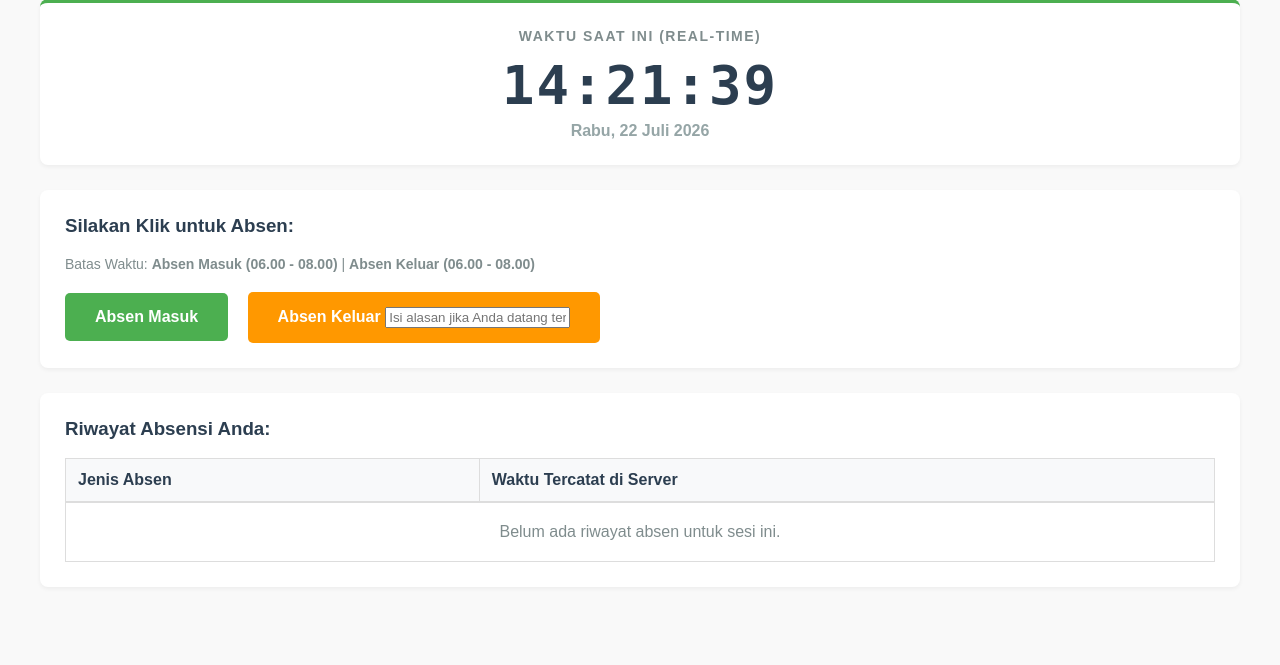
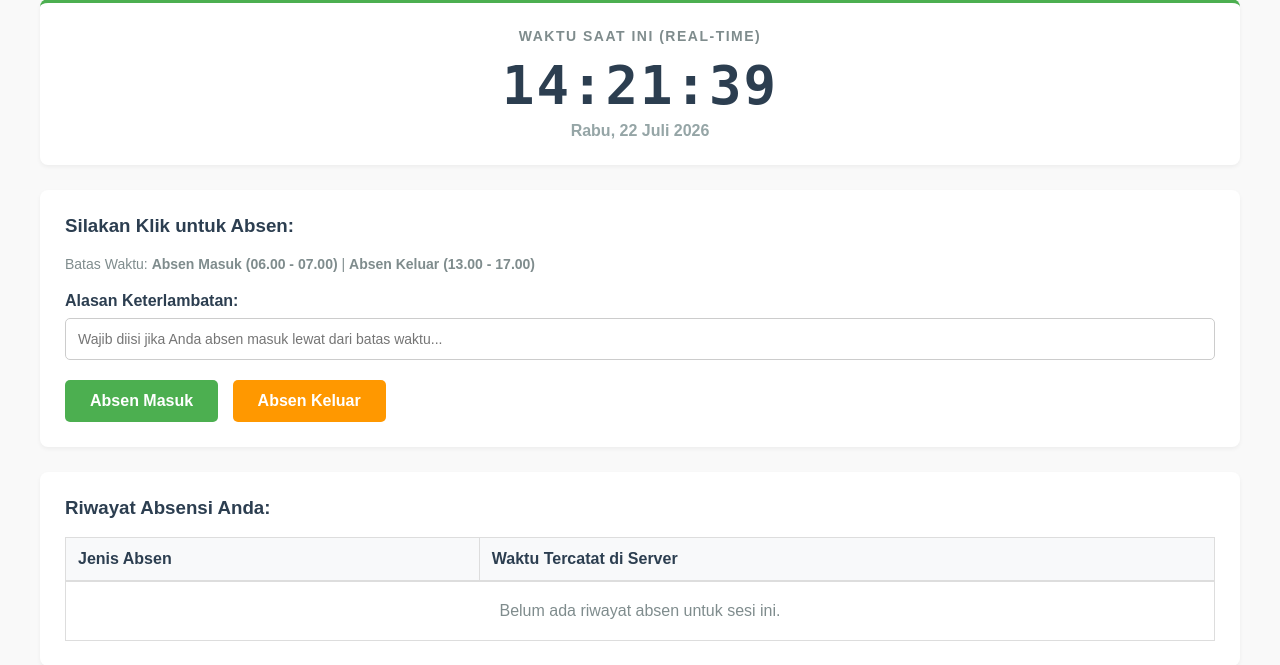
Before and after one commit to vanitas128/absen-Tim-Media, a Flask app: page /dashboard in a window 1280 px wide. Shown: the part 158-823 px from the top of the page. Before the commit the page ends 720 px from the top, so only its background shows below. Run offline with Flask 3, Linux system fonts and the light colour scheme; the visitor is signed in with stand-in values (Sample User, id 1).

Commit message:
Update dashboard.html

```diff
--- a/templates/dashboard.html
+++ b/templates/dashboard.html
@@ -5,6 +5,8 @@
     <title>Dashboard Absensi</title>
 </head>
 <body style="font-family: Arial, sans-serif; margin: 40px; background-color: #f9f9f9; color: #333;">
+
+    <!-- Header / Navbar -->
     <div style="display: flex; justify-content: space-between; align-items: center; background: white; padding: 20px; border-radius: 8px; box-shadow: 0 2px 4px rgba(0,0,0,0.05);">
         <div>
             <h2 style="margin: 0; color: #2c3e50;">Selamat datang, {{ username }}</h2>
@@ -28,7 +30,7 @@
         </div>
     {% endif %}
 
-    <!-- Notifikasi Gagal (Di luar jam absen) -->
+    <!-- Notifikasi Gagal -->
     {% if pesan_error %}
         <div style="color: #c0392b; font-weight: bold; padding: 15px; background-color: #ffebee; border-radius: 4px; margin-bottom: 20px; border-left: 5px solid #c0392b;">
             ❌ {{ pesan_error }}
@@ -39,17 +41,27 @@
     <div style="background: white; padding: 25px; border-radius: 8px; box-shadow: 0 2px 4px rgba(0,0,0,0.05); margin-bottom: 25px;">
         <h3 style="margin-top: 0; color: #2c3e50;">Silakan Klik untuk Absen:</h3>
         <p style="font-size: 14px; color: #7f8c8d; margin-bottom: 20px;">
-            Batas Waktu: <strong>Absen Masuk (06.00 - 08.00)</strong> | <strong>Absen Keluar (06.00 - 08.00)</strong>
+            Batas Waktu: <strong>Absen Masuk (06.00 - 07.00)</strong> | <strong>Absen Keluar (13.00 - 17.00)</strong>
         </p>
 
         <form method="POST">
-            <button type="submit" name="jenis_absen" value="Masuk" style="padding: 15px 30px; background-color: #4CAF50; color: white; border: none; border-radius: 5px; font-size: 16px; cursor: pointer; font-weight: bold; transition: 0.2s;">
-                Absen Masuk
-            </button>
-            <button type="submit" name="jenis_absen" value="Keluar" style="padding: 15px 30px; background-color: #ff9800; color: white; border: none; border-radius: 5px; font-size: 16px; cursor: pointer; margin-left: 15px; font-weight: bold; transition: 0.2s;">
-                Absen Keluar
-                <input type="text" name="alasan" placeholder="Isi alasan jika Anda datang terlambat...">
-            </button>
+            <!-- Box Input Alasan Keterlambatan -->
+            <div style="margin-bottom: 20px; text-align: left;">
+                <label for="alasan" style="display: block; font-weight: bold; margin-bottom: 8px; color: #2c3e50;">
+                    Alasan Keterlambatan:
+                </label>
+                <input type="text" id="alasan" name="alasan" placeholder="Wajib diisi jika Anda absen masuk lewat dari batas waktu..." style="width: 100%; padding: 12px; border: 1px solid #ccc; border-radius: 5px; box-sizing: border-box; font-size: 14px;">
+            </div>
+
+            <!-- Tombol Absen -->
+            <div>
+                <button type="submit" name="jenis_absen" value="Masuk" style="padding: 12px 25px; background-color: #4CAF50; color: white; border: none; border-radius: 5px; font-size: 16px; cursor: pointer; font-weight: bold; margin-right: 10px; transition: 0.2s;">
+                    Absen Masuk
+                </button>
+                <button type="submit" name="jenis_absen" value="Keluar" style="padding: 12px 25px; background-color: #ff9800; color: white; border: none; border-radius: 5px; font-size: 16px; cursor: pointer; font-weight: bold; transition: 0.2s;">
+                    Absen Keluar
+                </button>
+            </div>
         </form>
     </div>
 
@@ -80,27 +92,20 @@
         </table>
     </div>
 
-    <!-- SCRIPT JAVASCRIPT UNTUK JAM REAL-TIME -->
+    <!-- Script Jam Real-Time -->
     <script>
         function updateClock() {
             const now = new Date();
-
-            // 1. Format Jam (HH:MM:SS)
             const hours = String(now.getHours()).padStart(2, '0');
             const minutes = String(now.getMinutes()).padStart(2, '0');
             const seconds = String(now.getSeconds()).padStart(2, '0');
             document.getElementById('live-clock').textContent = `${hours}:${minutes}:${seconds}`;
 
-            // 2. Format Hari dan Tanggal (Bahasa Indonesia)
             const options = { weekday: 'long', year: 'numeric', month: 'long', day: 'numeric' };
             const dateString = now.toLocaleDateString('id-ID', options);
             document.getElementById('live-date').textContent = dateString;
         }
-
-        // Perbarui setiap 1000 milidetik (1 detik)
         setInterval(updateClock, 1000);
-
-        // Jalankan fungsi langsung saat halaman pertama kali dimuat agar tidak menunggu 1 detik
         updateClock();
     </script>
 </body>
```
